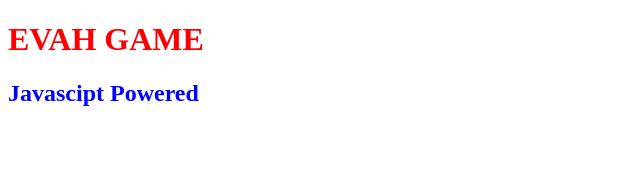
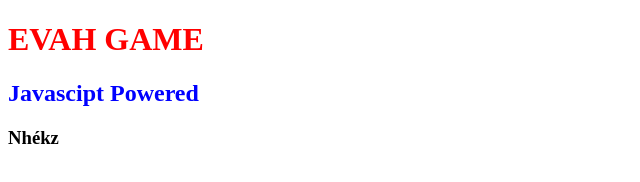
Before and after one commit to vmcpinto/Projecto, a plain HTML site: page index.html in a window 1280 px wide. Shown: the full height of the page, 0-640 px from the left. Drawn offline with Linux system fonts and the light colour scheme.

Commit message:
Update index.html
1

```diff
--- a/index.html
+++ b/index.html
@@ -9,5 +9,6 @@
 <body>
 	<h1 class="header">EVAH GAME</h1>
 	<h2 class="header">Javascipt Powered</h2>
+	<h3>Nhékz</h3>
 </body>
 </html>
```
